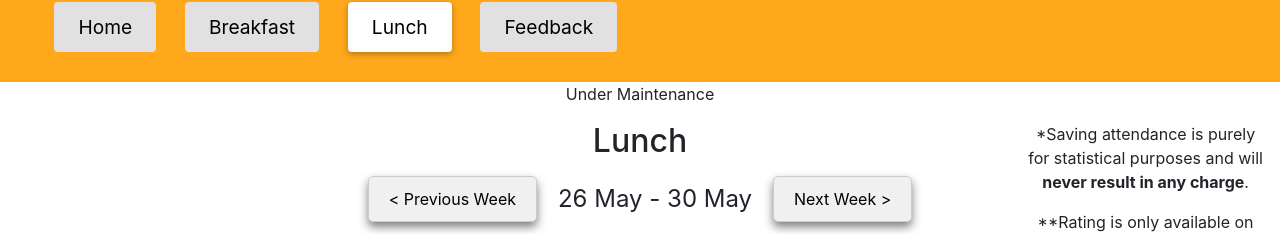
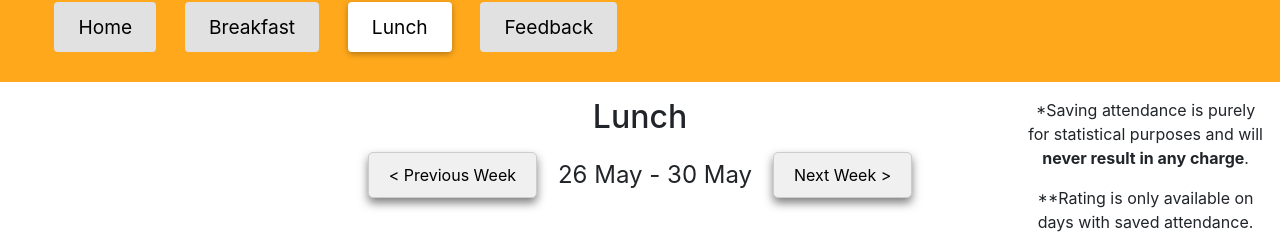
Before and after one commit to HL-LMX/bbclient, a React (Create React App) app: page /bookingbite/booking in a window 1280 px wide. Shown: the part 136-370 px from the top of the page. Built offline with nearby package versions, Linux system fonts and the light colour scheme; no server answers.

Commit message:
ci: remove Maintenance sign

```diff
--- a/src/components/Booking/Booking.js
+++ b/src/components/Booking/Booking.js
@@ -238,13 +238,6 @@ export const Booking = () => {
     return (
         <div>
 
-             {/* Maintenance Banner */}
-            <div className="maintenance-banner">
-                Under Maintenance
-            </div>
-
-
-
             {/* Top Grid: 5 Columns (empty, merged center, empty) */}
             <div className="topGrid">
                 <div className="col-center">
```
